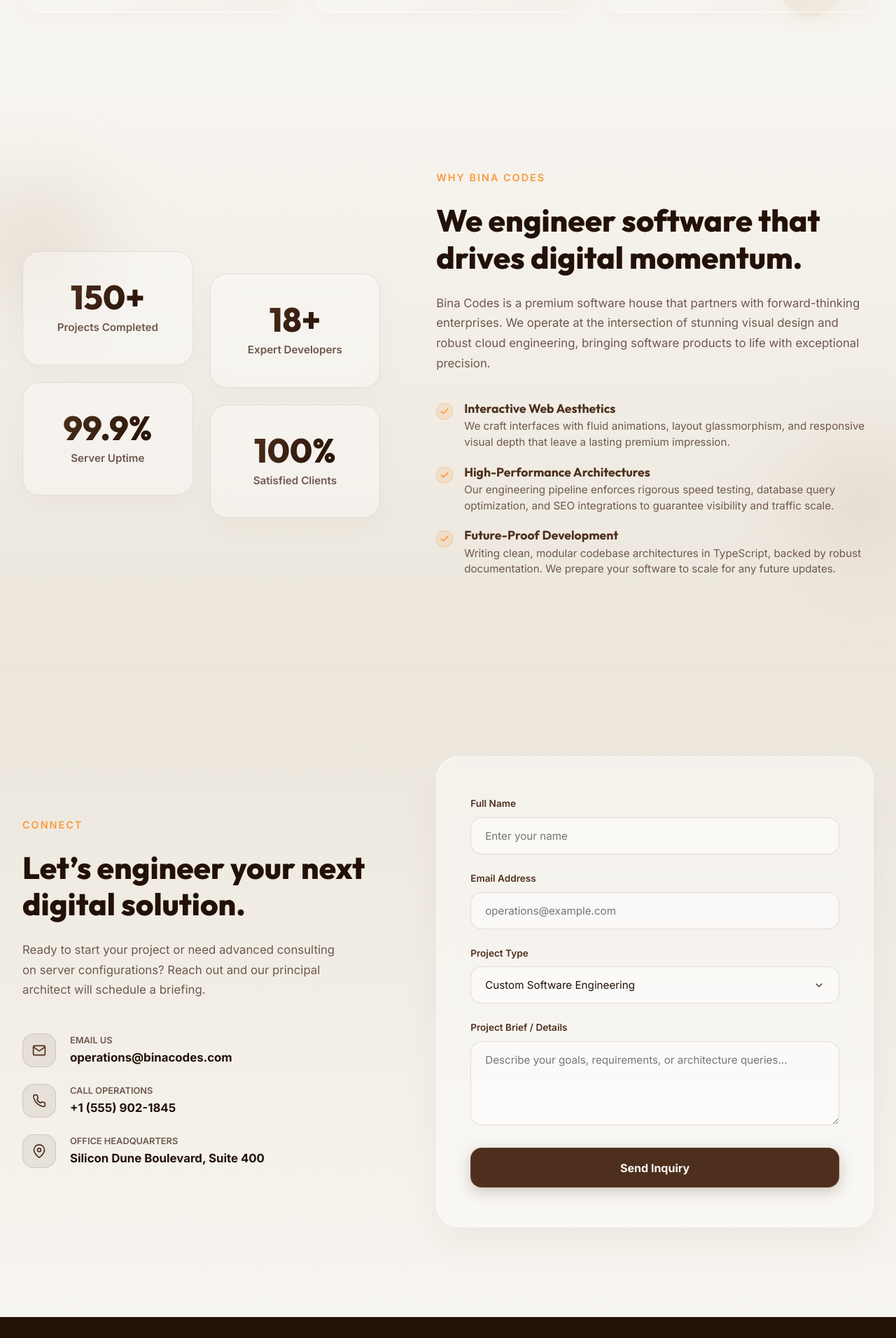
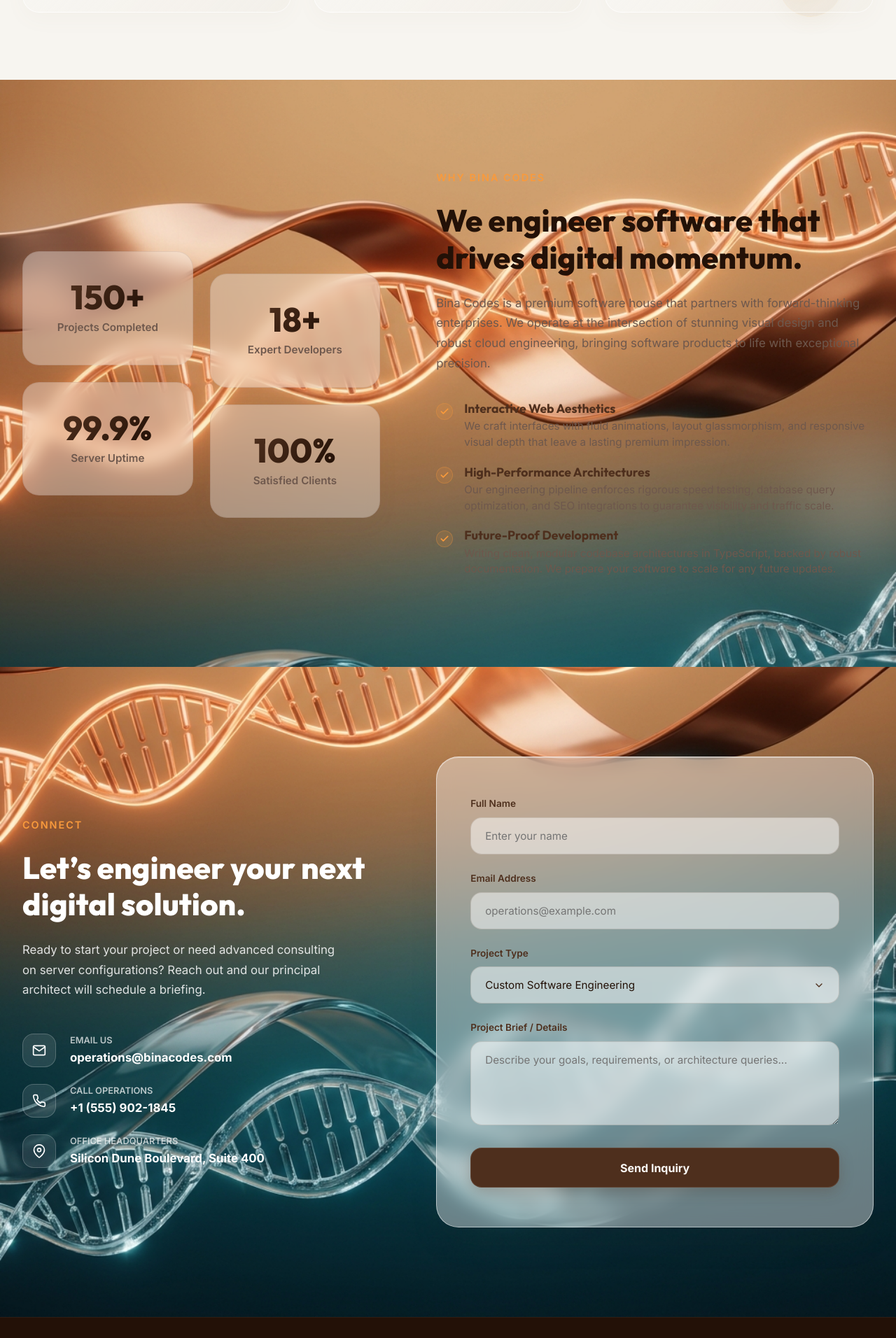
Before and after one commit to Motasaith/Bina_Codes, a React (Vite) app: page / in a window 1280 px wide. Shown: the part 1648-3560 px from the top of the page at 70% size. Built offline with nearby package versions, Linux system fonts and the light colour scheme.

Commit message:
design: add premium 3D section background with sand-to-teal gradient and copper/glass ribbons

```diff
--- a/src/styles/About.css
+++ b/src/styles/About.css
@@ -1,6 +1,7 @@
 .about-section {
   padding: 8rem 0;
-  background: linear-gradient(180deg, var(--color-bg-base) 0%, var(--color-bg-dune-light) 100%);
+  background: url('/section_bg.png') no-repeat top center;
+  background-size: cover;
   position: relative;
   overflow: hidden;
 }
--- a/src/styles/Contact.css
+++ b/src/styles/Contact.css
@@ -1,6 +1,7 @@
 .contact-section {
   padding: 8rem 0;
-  background: linear-gradient(180deg, var(--color-bg-dune-light) 0%, var(--color-bg-base) 100%);
+  background: url('/section_bg.png') no-repeat bottom center;
+  background-size: cover;
   position: relative;
   overflow: hidden;
 }
@@ -33,7 +34,7 @@
 
 .contact-title {
   font-size: 2.75rem;
-  color: var(--color-brand-dark);
+  color: #ffffff;
   font-weight: 800;
   line-height: 1.2;
 }
@@ -42,7 +43,7 @@
   font-family: var(--font-primary);
   font-size: 1.05rem;
   line-height: 1.7;
-  color: var(--color-text-muted-dark);
+  color: rgba(255, 255, 255, 0.85);
   max-width: 450px;
 }
 
@@ -64,18 +65,18 @@
   width: 48px;
   height: 48px;
   border-radius: var(--radius-md);
-  background: rgba(78, 47, 29, 0.08);
-  border: 1px solid rgba(78, 47, 29, 0.15);
+  background: rgba(255, 255, 255, 0.1);
+  border: 1px solid rgba(255, 255, 255, 0.2);
   display: flex;
   align-items: center;
   justify-content: center;
-  color: var(--color-brand-primary);
+  color: #ffffff;
   transition: var(--transition-quick);
 }
 
 .contact-detail-item:hover .contact-icon-box {
-  background: var(--color-brand-primary);
-  color: var(--color-text-light);
+  background: #ffffff;
+  color: var(--color-brand-dark);
   transform: scale(1.05);
 }
 
@@ -88,14 +89,14 @@
   font-family: var(--font-primary);
   font-size: 0.8rem;
   font-weight: 600;
-  color: var(--color-text-muted-dark);
+  color: rgba(255, 255, 255, 0.7);
   text-transform: uppercase;
 }
 
 .contact-detail-value {
   font-size: 1.05rem;
   font-weight: 700;
-  color: var(--color-brand-dark);
+  color: #ffffff;
 }
 
 /* Right panel: Glassmorphism Form */
```
Also changed, not shown: public/section_bg.png (added).
